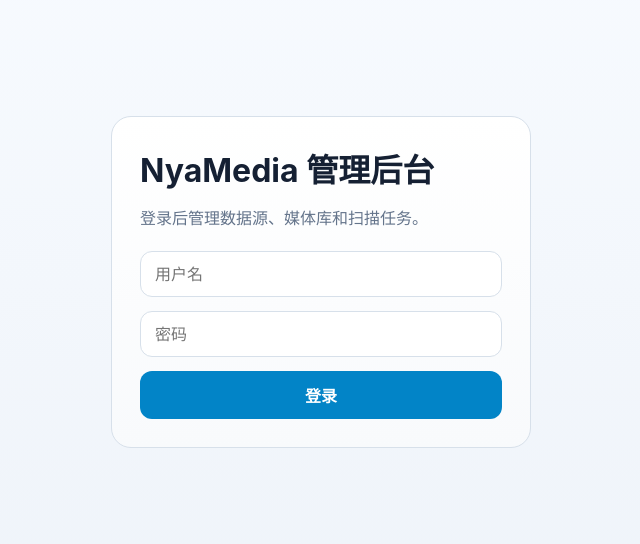
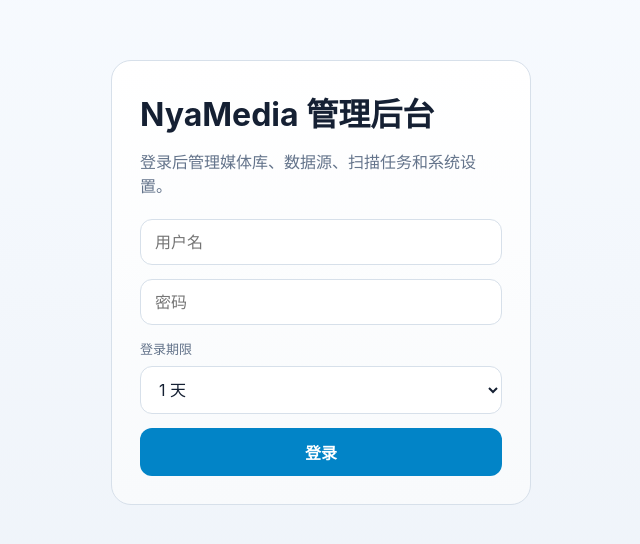
Before and after one commit to stevennight/nyamedia, a React (Vite) app in the folder web/: page /admin/login in a window 1280 px wide. Shown: the part 118-662 px from the top of the page, without its empty margins (319-959 px from the left). Built offline with nearby package versions, Linux system fonts and the light colour scheme.

Commit message:
Add session duration selection to login form and backend handling

```diff
--- a/web/src/pages/LoginPage.jsx
+++ b/web/src/pages/LoginPage.jsx
@@ -4,7 +4,7 @@
 
 export function LoginPage() {
   const navigate = useNavigate()
-  const [form, setForm] = useState({ username: '', password: '' })
+  const [form, setForm] = useState({ username: '', password: '', session_days: 1 })
   const [error, setError] = useState('')
   const [submitting, setSubmitting] = useState(false)
 
@@ -27,9 +27,17 @@
     <div className="login-shell">
       <form className="login-card" onSubmit={handleSubmit}>
         <h1>NyaMedia 管理后台</h1>
-        <p>登录后管理数据源、媒体库和扫描任务。</p>
+        <p>登录后管理媒体库、数据源、扫描任务和系统设置。</p>
         <input value={form.username} onChange={(e) => setForm({ ...form, username: e.target.value })} placeholder="用户名" required />
         <input type="password" value={form.password} onChange={(e) => setForm({ ...form, password: e.target.value })} placeholder="密码" required />
+        <label className="login-field">
+          <span>登录期限</span>
+          <select value={form.session_days} onChange={(e) => setForm({ ...form, session_days: Number(e.target.value) })}>
+            <option value={1}>1 天</option>
+            <option value={7}>7 天</option>
+            <option value={30}>30 天</option>
+          </select>
+        </label>
         {error ? <div className="banner banner-error">{error}</div> : null}
         <button type="submit" disabled={submitting}>{submitting ? '登录中...' : '登录'}</button>
       </form>
--- a/web/src/styles.css
+++ b/web/src/styles.css
@@ -774,6 +774,16 @@
   color: var(--muted);
 }
 
+.login-field {
+  display: grid;
+  gap: 8px;
+}
+
+.login-field span {
+  color: var(--muted);
+  font-size: 13px;
+}
+
 .modal-backdrop {
   position: fixed;
   inset: 0;
```
Also changed, not shown: 1 other file (tests, documents, lock files or other folders).
